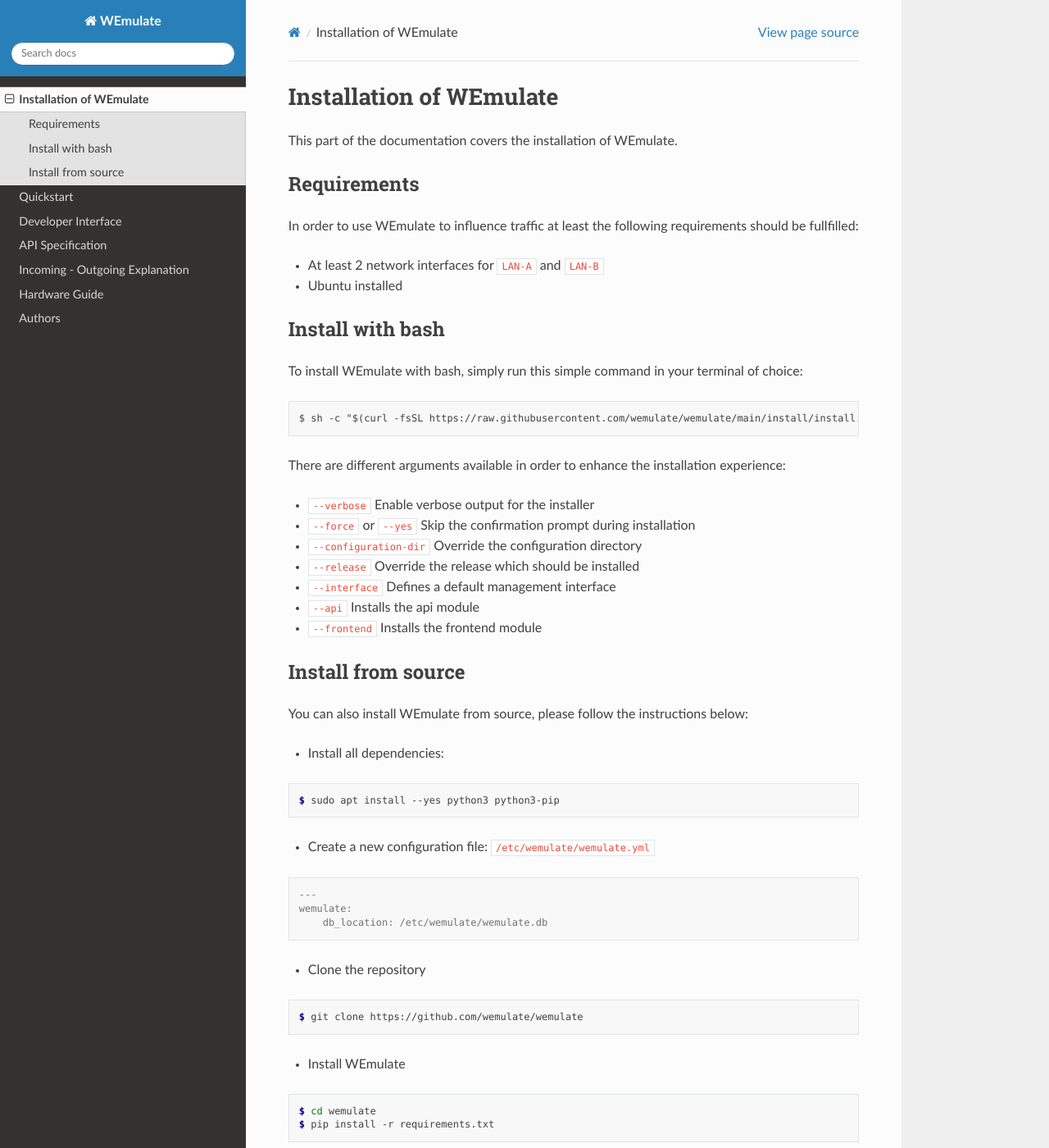
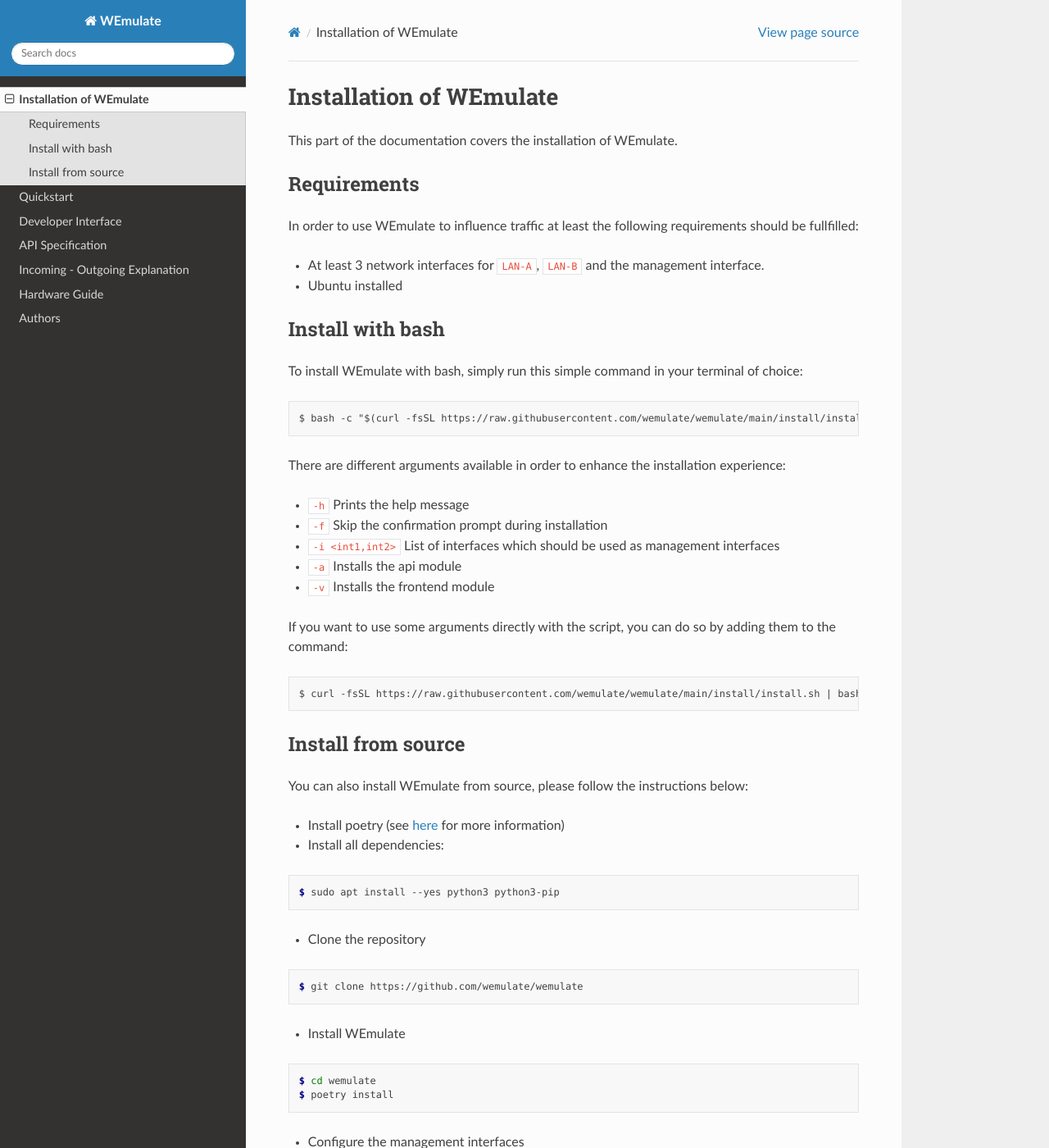
Before and after one commit to wemulate/wemulate, a Sphinx documentation site: the page built from docs/user/install.rst, in a window 1280 px wide and 1400 px high. Shown: the whole window at 82% size. Built offline with Sphinx 7.4.7 and the Read the Docs theme 2.0.0, drawn with Linux system fonts in a browser that asks for light colours; some of the changed text lies outside the part shown.

Commit message:
Update documentation to match the new WEmulate version

```diff
--- a/docs/conf.py
+++ b/docs/conf.py
@@ -23,11 +23,11 @@
 # -- Project information -----------------------------------------------------
 
 project = "WEmulate"
-copyright = "2021, Institute for Networked Solutions"
+copyright = "2022, Institute for Networked Solutions"
 author = "Julian Klaiber & Severin Dellsperger"
 
 # The full version, including alpha/beta/rc tags
-release = "0.0.1a3"
+release = "2.0.3"
 
 
 # -- General configuration ---------------------------------------------------
--- a/docs/dev/authors.rst
+++ b/docs/dev/authors.rst
@@ -7,4 +7,4 @@
 
 Through the need of a new solution to replace old lab environment hardware, WEmulate will be developed further through members of the `Institute for Networked Solutions <https://ins.hsr.ch>`_.
 
-Current Contributors are: `Severin <https://github.com/severindellsperger>`_ and `Julian <https://github.com/jklaiber>`_
+Current Contributors are: `Severin <https://github.com/severindellsperger>`_ , `Julian <https://github.com/jklaiber>`_ and `Fabian <https://github.com/DNS320>`_
--- a/docs/user/install.rst
+++ b/docs/user/install.rst
@@ -10,7 +10,7 @@
 *************
 In order to use WEmulate to influence traffic at least the following requirements should be fullfilled:
 
-* At least 2 network interfaces for ``LAN-A`` and ``LAN-B``
+* At least 3 network interfaces for ``LAN-A``, ``LAN-B`` and the management interface.
 * Ubuntu installed
 
 
@@ -18,35 +18,32 @@
 **************************
 To install WEmulate with bash, simply run this simple command in your terminal of choice::
 
-    $ sh -c "$(curl -fsSL https://raw.githubusercontent.com/wemulate/wemulate/main/install/install.sh)"
+    $ bash -c "$(curl -fsSL https://raw.githubusercontent.com/wemulate/wemulate/main/install/install.sh)"
 
 There are different arguments available in order to enhance the installation experience:
 
-* ``--verbose`` Enable verbose output for the installer
-* ``--force`` or ``--yes`` Skip the confirmation prompt during installation
-* ``--configuration-dir`` Override the configuration directory
-* ``--release`` Override the release which should be installed
-* ``--interface`` Defines a default management interface
-* ``--api`` Installs the api module
-* ``--frontend`` Installs the frontend module
+* ``-h`` Prints the help message
+* ``-f`` Skip the confirmation prompt during installation
+* ``-i <int1,int2>`` List of interfaces which should be used as management interfaces
+* ``-a`` Installs the api module
+* ``-v`` Installs the frontend module
+
+If you want to use some arguments directly with the script, you can do so by adding them to the command::
+
+    $ curl -fsSL https://raw.githubusercontent.com/wemulate/wemulate/main/install/install.sh | bash -s -- -a -v -i ens2,ens3 -f
+
 
 Install from source
 **************************
 You can also install WEmulate from source, please follow the instructions below:
+
+* Install poetry (see `here <https://python-poetry.org/docs/#installation>`_ for more information)
 
 * Install all dependencies:
 
 .. code-block:: console
 
     $ sudo apt install --yes python3 python3-pip
-
-* Create a new configuration file: ``/etc/wemulate/wemulate.yml``
-
-.. code-block:: console
-
-    ---
-    wemulate:
-        db_location: /etc/wemulate/wemulate.db
 
 * Clone the repository
 
@@ -59,7 +56,7 @@
 .. code-block:: console
 
     $ cd wemulate
-    $ pip install -r requirements.txt
+    $ poetry install
 
 * Configure the management interfaces
 
```
